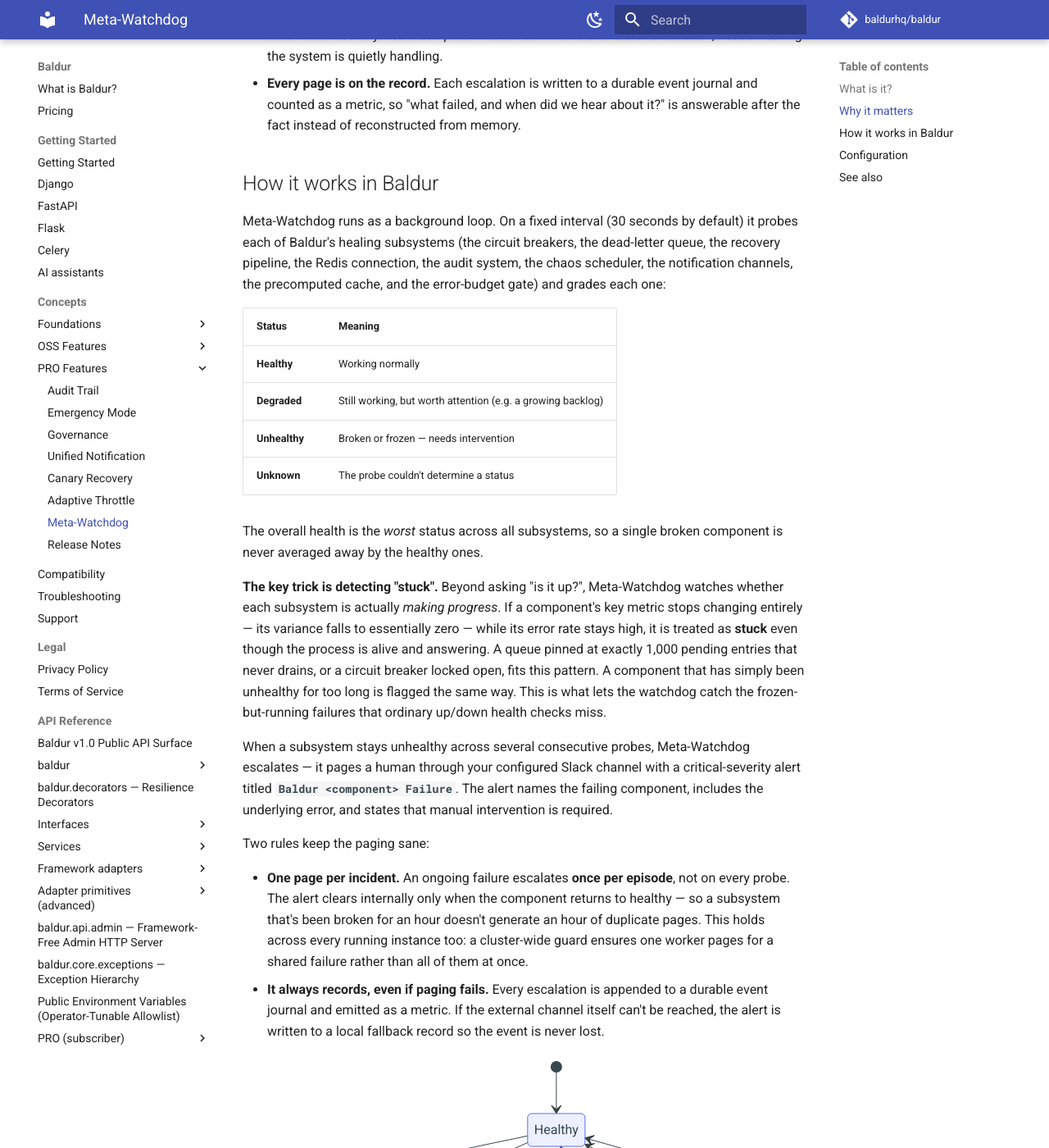
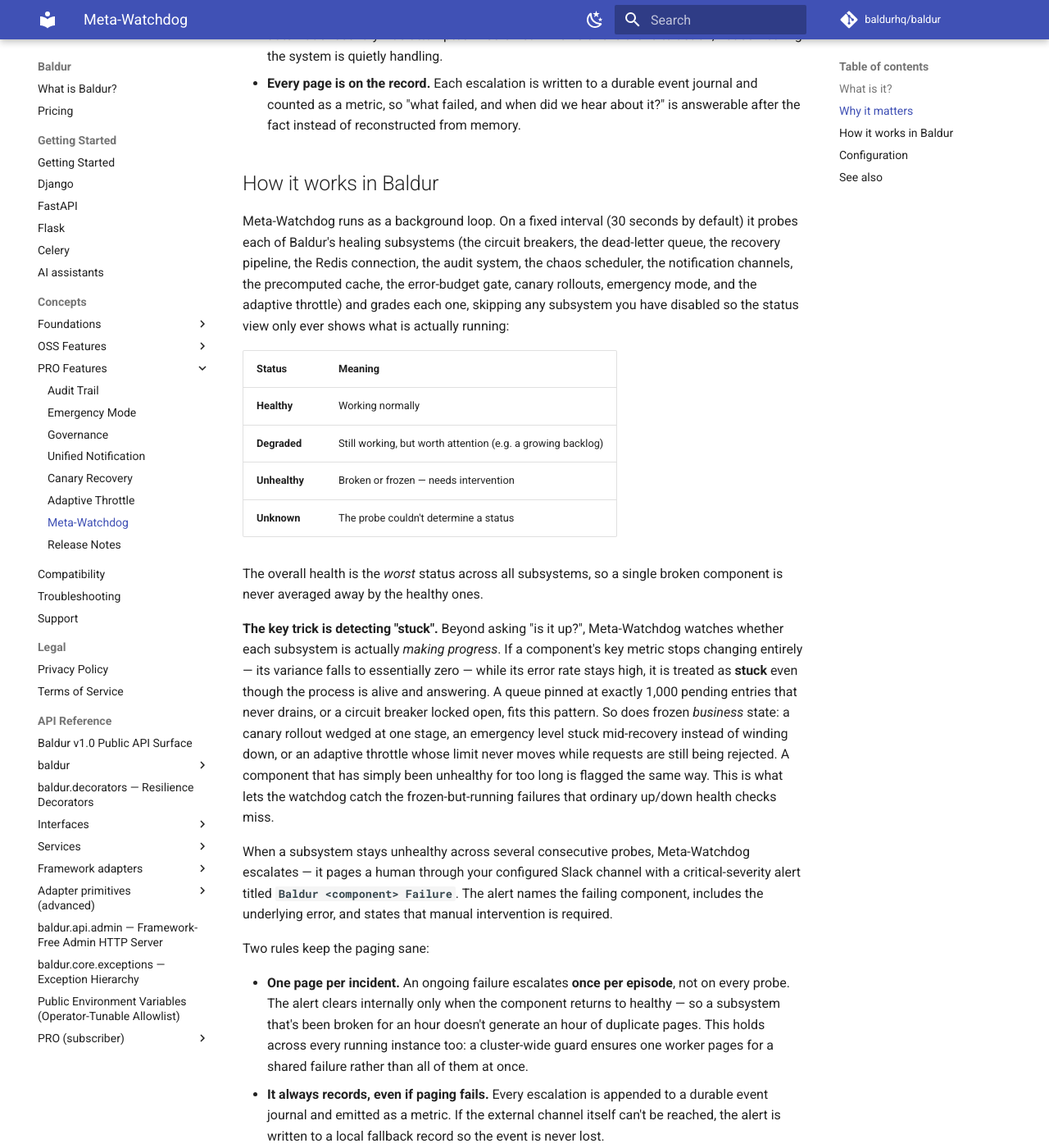
Before and after one commit to baldurhq/baldur, an MkDocs documentation site: the page built from docs/concepts/pro/meta-watchdog.md, in a window 1280 px wide and 1400 px high, scrolled down 1196 px. Shown: the whole window at 82% size. Built offline with MkDocs 1.6.1 and Material for MkDocs 9.7.7, drawn with Linux system fonts in a browser that asks for light colours; comment, search, counter and statistics services are not loaded; some of the changed text lies outside the part shown.

Commit message:
docs(concepts): meta-watchdog — semantic-stuck probes + disabled-subsystem skip
Add canary rollouts, emergency mode, and the adaptive throttle to the
probed-subsystem list; note disabled subsystems are skipped rather than
reported healthy; extend the stuck section to frozen business state; add
the posts-for-real webhook caution to Configuration.

Co-Authored-By: Claude Fable 5 <noreply@anthropic.com>

```diff
--- a/docs/concepts/pro/meta-watchdog.md
+++ b/docs/concepts/pro/meta-watchdog.md
@@ -26,7 +26,7 @@ Meta-Watchdog turns that silent gap into an explicit, observable signal:
 
 ## How it works in Baldur
 
-Meta-Watchdog runs as a background loop. On a fixed interval (30 seconds by default) it probes each of Baldur's healing subsystems (the circuit breakers, the dead-letter queue, the recovery pipeline, the Redis connection, the audit system, the chaos scheduler, the notification channels, the precomputed cache, and the error-budget gate) and grades each one:
+Meta-Watchdog runs as a background loop. On a fixed interval (30 seconds by default) it probes each of Baldur's healing subsystems (the circuit breakers, the dead-letter queue, the recovery pipeline, the Redis connection, the audit system, the chaos scheduler, the notification channels, the precomputed cache, the error-budget gate, canary rollouts, emergency mode, and the adaptive throttle) and grades each one, skipping any subsystem you have disabled so the status view only ever shows what is actually running:
 
 | Status | Meaning |
 |--------|---------|
@@ -37,7 +37,7 @@ Meta-Watchdog runs as a background loop. On a fixed interval (30 seconds by defa
 
 The overall health is the *worst* status across all subsystems, so a single broken component is never averaged away by the healthy ones.
 
-**The key trick is detecting "stuck".** Beyond asking "is it up?", Meta-Watchdog watches whether each subsystem is actually *making progress*. If a component's key metric stops changing entirely — its variance falls to essentially zero — while its error rate stays high, it is treated as **stuck** even though the process is alive and answering. A queue pinned at exactly 1,000 pending entries that never drains, or a circuit breaker locked open, fits this pattern. A component that has simply been unhealthy for too long is flagged the same way. This is what lets the watchdog catch the frozen-but-running failures that ordinary up/down health checks miss.
+**The key trick is detecting "stuck".** Beyond asking "is it up?", Meta-Watchdog watches whether each subsystem is actually *making progress*. If a component's key metric stops changing entirely — its variance falls to essentially zero — while its error rate stays high, it is treated as **stuck** even though the process is alive and answering. A queue pinned at exactly 1,000 pending entries that never drains, or a circuit breaker locked open, fits this pattern. So does frozen *business* state: a canary rollout wedged at one stage, an emergency level stuck mid-recovery instead of winding down, or an adaptive throttle whose limit never moves while requests are still being rejected. A component that has simply been unhealthy for too long is flagged the same way. This is what lets the watchdog catch the frozen-but-running failures that ordinary up/down health checks miss.
 
 When a subsystem stays unhealthy across several consecutive probes, Meta-Watchdog escalates — it pages a human through your configured Slack channel with a critical-severity alert titled **`Baldur <component> Failure`**. The alert names the failing component, includes the underlying error, and states that manual intervention is required.
 
@@ -81,6 +81,8 @@ Meta-Watchdog is **on by default** under PRO. The most common knobs:
 | `BALDUR_META_WATCHDOG_PROBE_INTERVAL_SECONDS` | `30` | How often it probes every subsystem |
 | `BALDUR_META_WATCHDOG_SLACK_WEBHOOK_URL` | _(none)_ | Slack incoming-webhook URL pages are delivered to — while unset, pages are logged but nothing is posted |
 
+One caution on the webhook URL: a set URL posts for real from any process that loads it, local development included, so leave it unset anywhere that should not page a shared channel.
+
 The full set of tuning options lives in the [environment variable reference](../../reference/env-vars.md).
 
 ## See also
```
